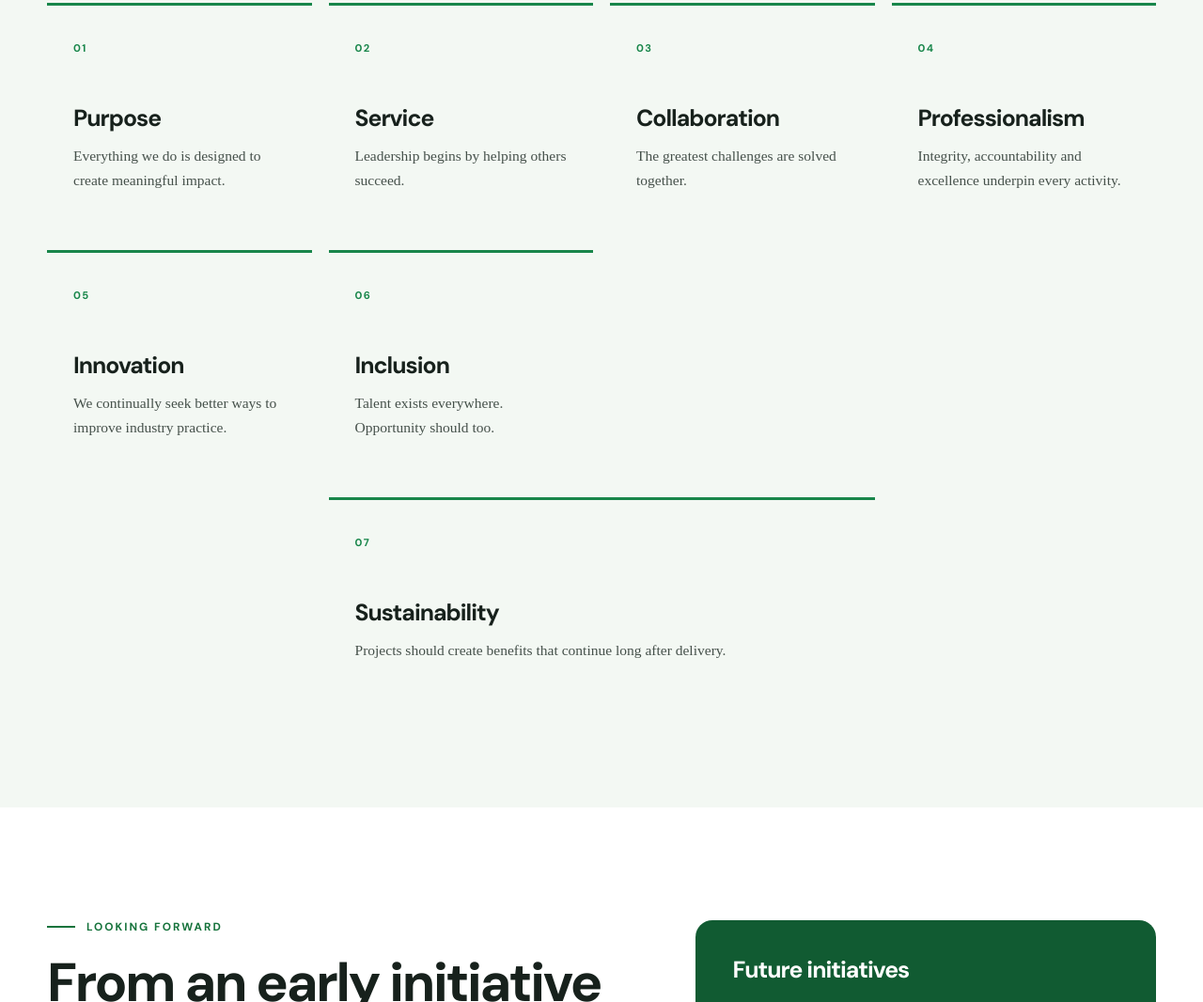
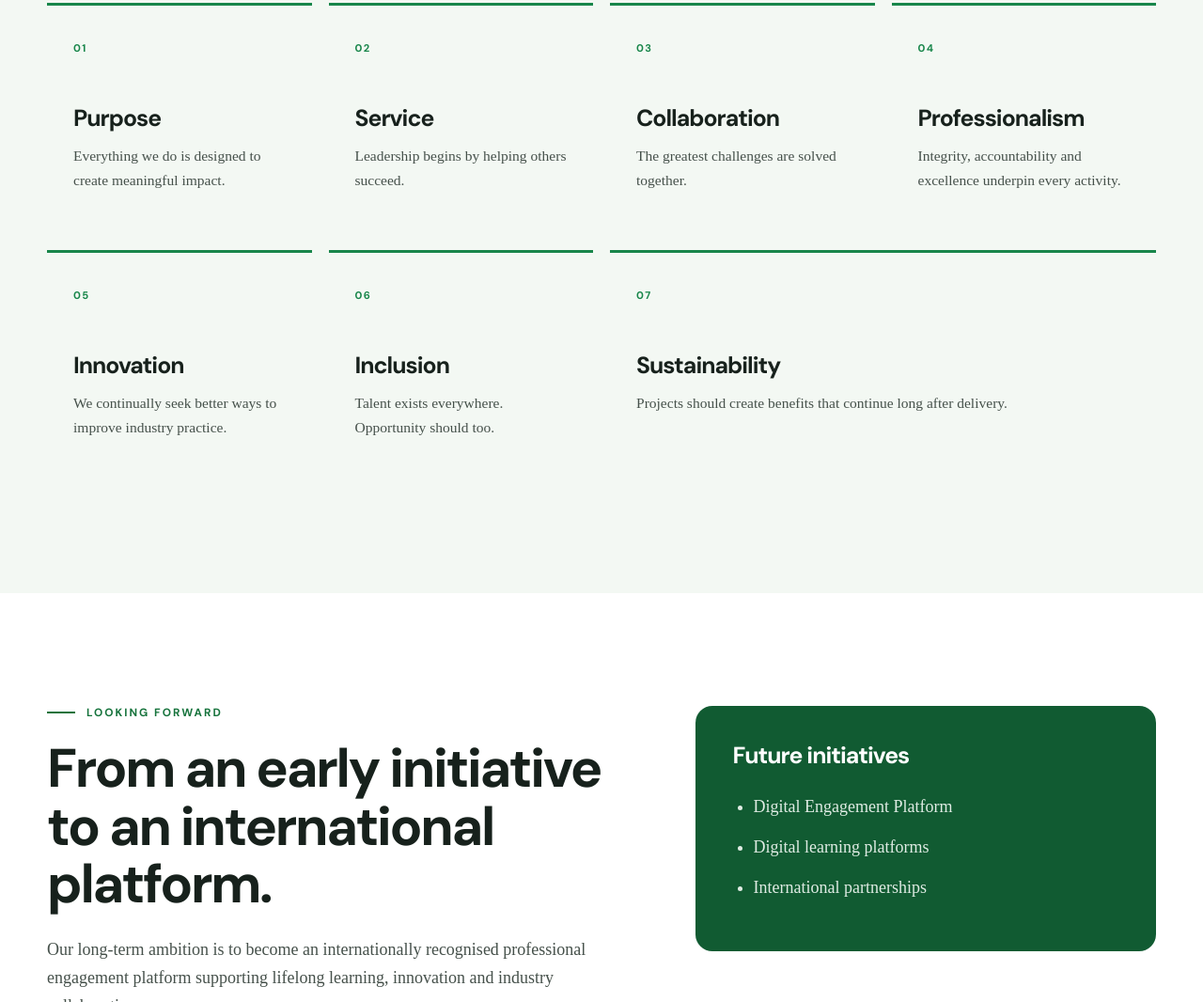
Before and after one commit to KufreAntia/Northumbriaconstruct-com, a plain HTML site: page about.html in a window 1280 px wide. Shown: the part 8004-9070 px from the top of the page at 94% size. Drawn offline with Linux system fonts and the light colour scheme.

Commit message:
Fix values grid placement of Sustainability card

```diff
--- a/styles.css
+++ b/styles.css
@@ -256,7 +256,7 @@ strong { color: var(--charcoal); }
 .value-card { min-height: 245px; padding: 28px; border-top: 3px solid var(--green-600); background: var(--green-50); }
 .value-card h3 { margin-top: 48px; }
 .value-card p { margin-bottom: 0; font-size: .97rem; }
-.value-card:last-child { grid-column: 2 / 4; min-height: 210px; }
+.value-card:last-child { grid-column: span 2; }
 .tagline-section h2 { max-width: 950px; margin-inline: auto; }
 .section-heading { margin-bottom: 56px; }
 .split-heading { display: grid; grid-template-columns: 1.2fr .8fr; gap: 60px; align-items: end; }
```
